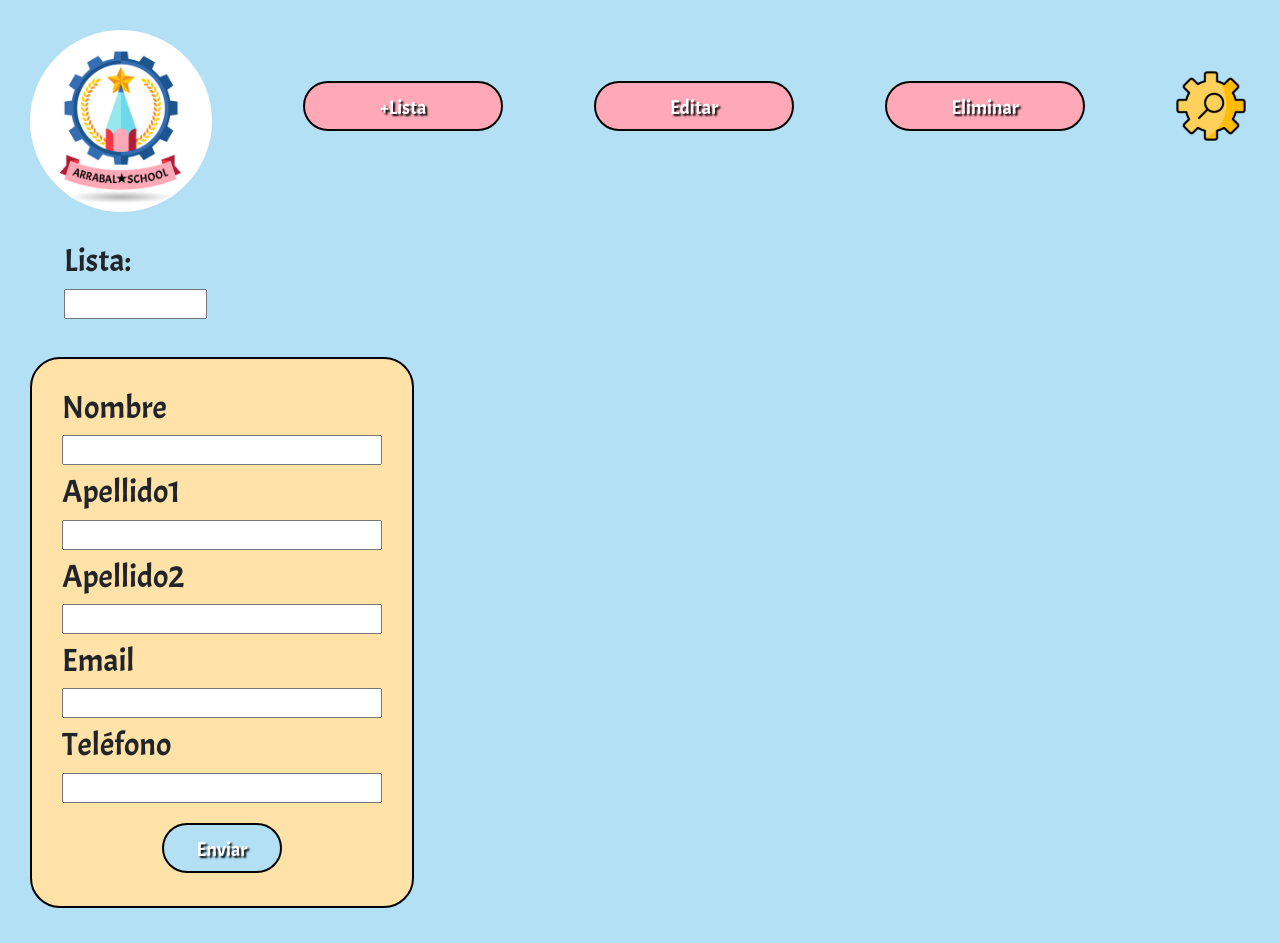
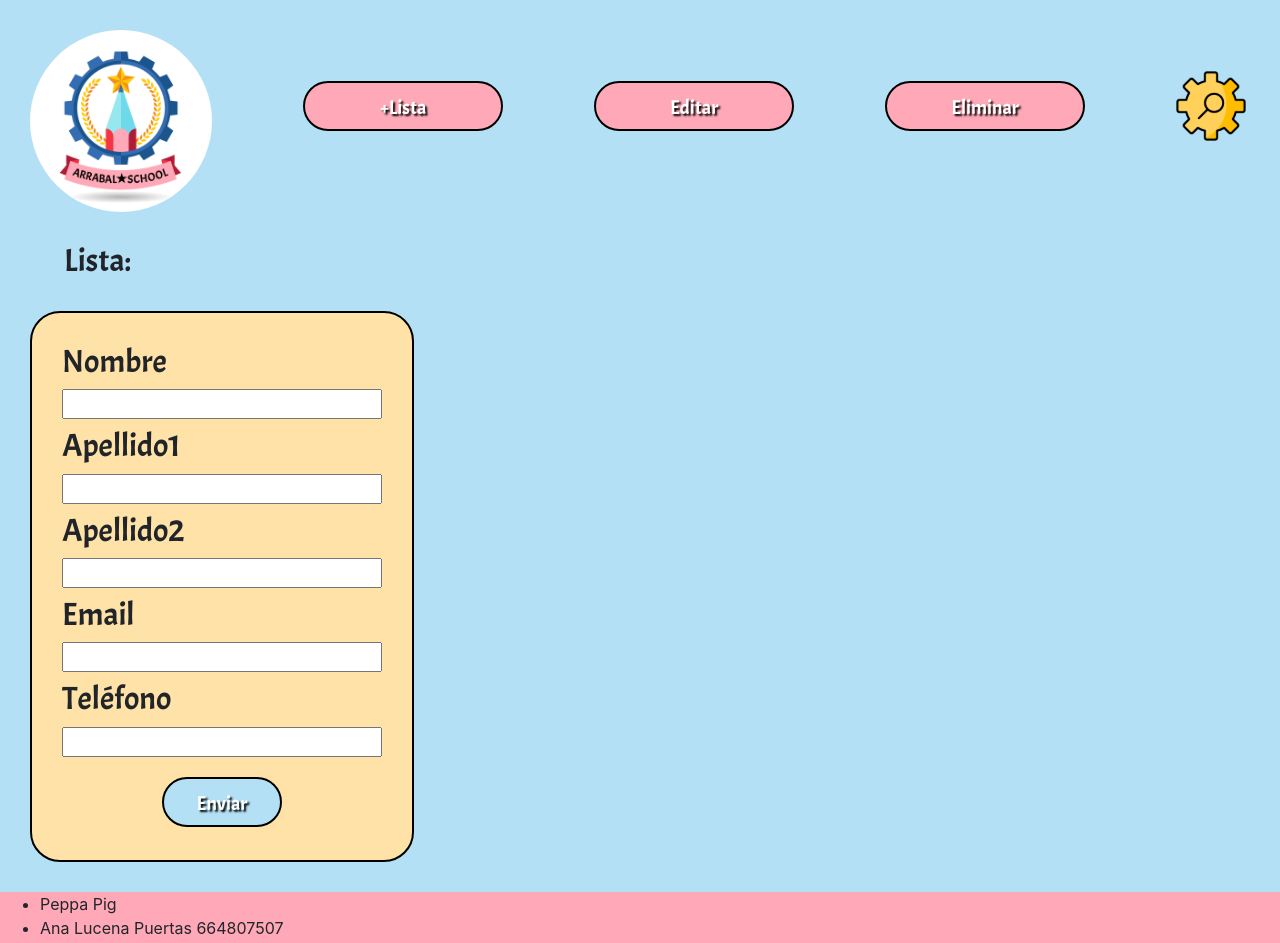
Before and after one commit to Analucena53/AdmonListaCole, a React (Vite) app in the folder AdmonListaCole/: page / in a window 1280 px wide. Shown: the top 943 px of the page. Built offline with nearby package versions, Linux system fonts and the light colour scheme; data requests are answered from the project's data file.

Commit message:
get y post terminados

```diff
--- a/AdmonListaCole/db.json
+++ b/AdmonListaCole/db.json
@@ -1,9 +1,25 @@
 {
   "users": [
     {
-            "id": 1,
+      "id": "1",
       "userName": "Peppa",
       "userSurname": "Pig"
+    },
+    {
+      "id": "e51c",
+      "userName": "Ana",
+      "userSurname": "Lucena",
+      "userSurname2": "Puertas",
+      "userEmail": "lucenapuertasana53@gmail.com",
+      "userTlf": "664807507"
+    },
+    {
+      "id": "7dea",
+      "userName": "Sandra",
+      "userSurname": "Medina",
+      "userSurname2": "Luque",
+      "userEmail": "sandrota@gmail.com",
+      "userTlf": "123456"
     }
   ]
 }
--- a/AdmonListaCole/src/Components/UserList.jsx
+++ b/AdmonListaCole/src/Components/UserList.jsx
@@ -1,14 +1,13 @@
 import logoCole from './images/logoCole.png';
 import conf from './images/conf.svg';
 
-import { useState, } from "react";
+import { useState, useEffect } from "react";
 import { UserService } from '../userService';
 
 const UserList = () => {
 
     const [user, setUser] = useState(
         {
-        nameList: '',
         userName: '',
         userSurname: '',
         userSurname2:'',
@@ -22,131 +21,92 @@ const UserList = () => {
     async function getData(){
         let users = await UserService.getAllUsers();
         setUserList(users)
+
         }
 
         getData();
 
-    //nuevo estado para el titulo
-    const [listTitle, setListTitle] = useState('');
+
+    function handleNameChange(e) {
+        setUser({...user, [e.target.name]:e.target.value})
+    };
+
+    async function handleAddUserToList() {
+        await UserService.submitUser(user);
 
 
-    function handlelistNameChange(e) {
-        setUser({ ...user, nameList: e.target.value });
-    }
-
-    function handleNameChange(e) {
-        setUser({ ...user, name: e.target.value });
-    }
-
-    function handlelastNameChange(e) {
-        setUser({ ...user, lastName: e.target.value });
-    }
-
-    function handlelastName2Change(e) {
-        setUser({ ...user, lastName2: e.target.value });
-    }
-
-    function handleemailChange(e) {
-        setUser({ ...user, email: e.target.value });
-    }
-
-    function handletlfChange(e) {
-        setUser({ ...user, tlf: e.target.value });
+        setUser({
+            userName: "",
+            userSurname:"",
+            userSurname2:"",
+            userEmail:"",
+            userTlf:""
+        });
     }
 
 
 
-    //a tráves del evento de click (onclick) del botón se ejecuta esta función, que guarda en un array la variable user mediante el
-    //"setUserList"
-    function handleAddUserToList() {
-        setUserList(prevUserList => [...prevUserList, {...user}]);// Crear un nuevo objeto para user
-
-    //Establecer el título con el valor de nameList
-        setListTitle(user.nameList);
-
-
-    //Limpiar el formulario
-        setUser({
-            nameList:'',
-            name: '',
-            lastName: '',
-            lastName2:'',
-            email:'',
-            tlf:''
-        });
-
-    }
-
-    //Este console log sí imprime el array actualizado, puesto que está fuera de la función que actualiza el array
-
-    console.log(userList);
-
-
-    // en el return usamos un .map() en el array userList para transformar sus elementos. .map() itera sobre cada elemento, lo transforma
-    //y devuelve un array nuevo con los elementos transformados. Aquí lo usamos para asignar a cada elemento un <li> con su contenido
-    // (que es un nombre, un string)
     return (
         <>
 
         <nav className="contentNav">
             <img className="logo" src={logoCole} alt="logo colegio Arrabal"/>
-            <button className="buttonnav" onclick="addList()">+Lista</button>
-            <button className="buttonnav" onclick="editList()">Editar</button>
-            <button className="buttonnav" onclick="delet()">Eliminar</button>
+            <button className="buttonnav" onClick="addList()">+Lista</button>
+            <button className="buttonnav" onClick="editList()">Editar</button>
+            <button className="buttonnav" onClick="delet()">Eliminar</button>
             <img className="conf" src={conf} alt="configuración"></img>
         </nav>
 
-            <label className='list'>
-                <h2>Lista:</h2>
-                <input type="text" id="textUserlistName" name="ListName" value={user.nameList} onChange={handlelistNameChange} required/>
-            </label>
+        <h2 className='list'>Lista:</h2>
 
-            <form className="formList">
+        <form className="formList">
             <label className='labelForm'>
                 <h2>Nombre</h2>
-                <input className='inputForm' type="text" id="textUserName" name="userName" value={user.name} onChange={handleNameChange} required/>
+                <input className='inputForm' type="text" id="textUserName" name="userName" value={user.userName} onChange={handleNameChange} required/>
             </label>
 
             <label className='labelForm'>
                 <h2>Apellido1</h2>
-                <input className="inputForm" type="text" id="textUserlastName" name="userLastname" value={user.userSurname} onChange={handlelastNameChange} required/>
+                <input className="inputForm" type="text" id="textUserlastName" name="userSurname" value={user.userSurname} onChange={handleNameChange} required/>
             </label>
 
             <label className='labelForm'>
                 <h2>Apellido2</h2>
-                <input className="inputForm" type="text" id="textUserlastName2" name="userLastname2" value={user.userSurname2} onChange={handlelastName2Change} required/>
+                <input className="inputForm" type="text" id="textUserlastName2" name="userSurname2" value={user.userSurname2} onChange={handleNameChange} required/>
             </label>
 
             <label className='labelForm'>
                 <h2>Email</h2>
-                <input className="inputForm" type="text" id="textUserEmail" name="userEmail" value={user.userEmail} onChange={handleemailChange} required/>
+                <input className="inputForm" type="text" id="textUserEmail" name="userEmail" value={user.userEmail} onChange={handleNameChange} required/>
             </label>
 
             <label className='labelForm'>
                 <h2>Teléfono</h2>
-                <input className="inputForm" type="text" id="textUserTlf" name="userTlf" value={user.userTlf} onChange={handletlfChange} required/>
+                <input className="inputForm" type="text" id="textUserTlf" name="userTlf" value={user.userTlf} onChange={handleNameChange} required/>
             </label>
 
 
             <button className="buttonForm" onClick={handleAddUserToList}>Enviar</button>
             </form>
 
-            {listTitle && (
-                <>
-                    <h2>{`Evento: ${listTitle}`}</h2>
-                    <ol>
-                        {userList.map((user, index) => (
-                        <li key={index}>
-                            {user.nameList} {user.userName} {user.userSurname} {user.userSurname2} {user.userEmailmail} {user.userTlf}
-                        </li>
-                        ))}
-                    </ol>
-                </>
-            )}
+            <section className='resultForm'>
+                <ul>
+                {
+                    userList.map((user, index) => (
+                            <li key={index}>
+                                {user.userName} {user.userSurname} {user.userSurname2} {user.userEmailmail} {user.userTlf}
+                            </li>
+                            ))
+                }
+                </ul>
+            </section>
+            </>
+            )
 
-        </>
-
-    )
 }
 
+
+
+
+
 export default UserList;
--- a/AdmonListaCole/src/index.css
+++ b/AdmonListaCole/src/index.css
@@ -87,5 +87,8 @@ body{
     border-radius: 30px;
     cursor: pointer;
     transition: background-color 0.3s ease;
+}
 
+.resultForm{
+    background-color: rgba(255, 169, 184, 1);;
 }
--- a/AdmonListaCole/src/userService.js
+++ b/AdmonListaCole/src/userService.js
@@ -3,8 +3,9 @@ import axios from "axios";
 const apiClient = axios.create({
     baseURL: 'http://localhost:3000/',
     withCredentials: false,
-    headers:{
-        Accept: 'application/json'
+    headers: {
+        "Accept": "application/json",
+        "Content-Type":"application/json"
     }
 })
 
@@ -13,5 +14,8 @@ export const UserService = {
             let response = await apiClient.get("/users");
             let allUsers = response.data
             return allUsers
+        },
+        async submitUser(newUser){
+            await apiClient.post("/users", newUser)
         }
 }
--- a/AdmonListaCole/src/views/UserListView.jsx
+++ b/AdmonListaCole/src/views/UserListView.jsx
@@ -1,4 +1,4 @@
-import UserList from "../components/UserList";
+import UserList from "../Components/UserList.jsx";
 
 function UserListView(){
     return(
```
Lines whose indentation alone changed are shown as unchanged.
